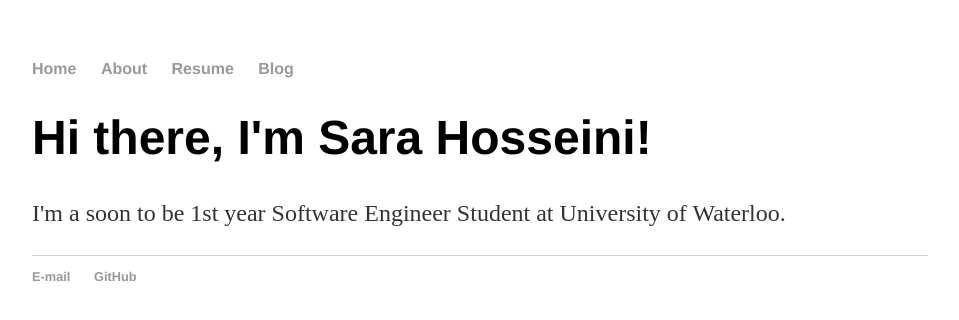
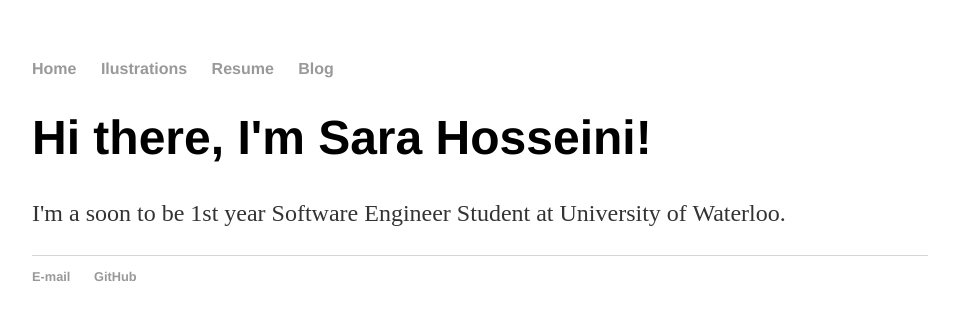
Before and after one commit to sarahoss/sarahoss.github.io, a Jekyll site: the page built from index.html, in a window 1280 px wide. Shown: the top 320 px of the page, without its empty margins (160-1119 px from the left). Built offline with Jekyll 4.4.1, drawn with Linux system fonts in a browser that asks for light colours.

Commit message:
Update default.html

```diff
--- a/_layouts/default.html
+++ b/_layouts/default.html
@@ -10,7 +10,7 @@
 			<nav>
 	    		<ul>
 	        		<li><a href="/">Home</a></li>
-		        	<li><a href="/about">About</a></li>
+		        	<li><a href="/illustrations">Ilustrations</a></li>
 	        		<li><a href="Sara_Hosseini_Resume.pdf">Resume</a></li>
 	        		<li><a href="/blog">Blog</a></li>
 	    		</ul>
```
